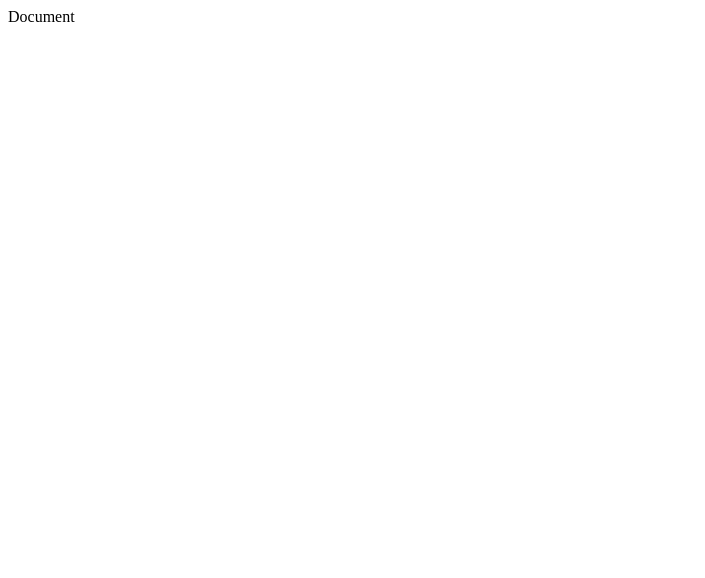
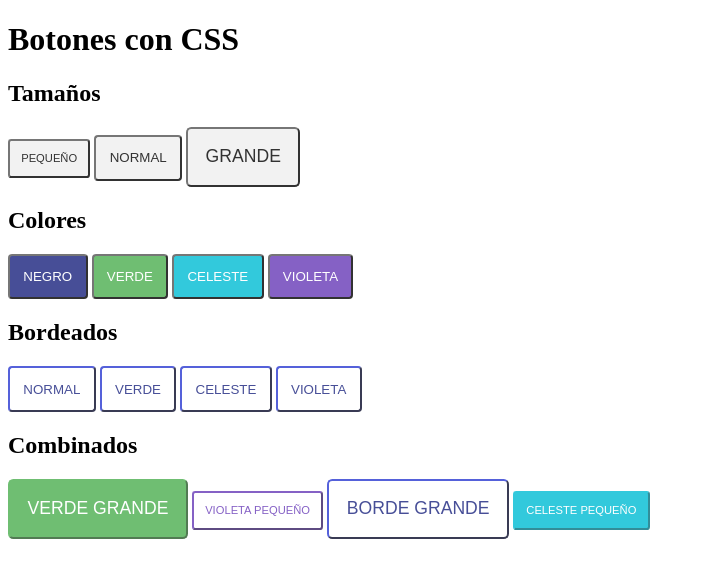
Before and after one commit to JC-Vasquez/Portafolio_PW0219_-00094918-, a plain HTML site: page Laboratorios/ Laboratorio_2/Laboratorio2_2/laboratorio_2.html in a window 1280 px wide. Shown: the whole page, without its empty margins (0-705 px from the left). Drawn offline with Linux system fonts and the light colour scheme.

Commit message:
Segundo Ejercicio Terminado

```diff
--- a/Laboratorios/ Laboratorio_2/Laboratorio2_2/laboratorio_2.css
+++ b/Laboratorios/ Laboratorio_2/Laboratorio2_2/laboratorio_2.css
@@ -0,0 +1,103 @@
+
+    /***************************************************
+    ** Sin modificar el HTML dado, aplique todas las **
+    ** reglas solicitadas                            **
+    ** PAra todos los selectores asegurar que los    **
+    ** botones tengan la clase btn                   **
+    ***************************************************/
+
+    /*
+        Sección General
+        Para los botones con la clase btn:
+            -Borde solido de 1px, color trasparente
+            -Radio de borde 0.3em
+            -Sin sombra
+            -padding interno de 1em:
+            -opacidad de 0.8
+            -Trasformar automáticamente el texto a mayúscula
+
+        Opcional:
+            -Aplicar en hover opacidad al 1.0
+    */
+button.btn {
+    border-color: solid transparent 1px ;
+    border-radius: 0.3em;
+    box-shadow: none;
+    padding: 1em;
+    opacity: 0.8;
+    text-transform: uppercase;
+}
+    /*
+        Sección Tamaños
+
+        Para los botones con clases btn y small:
+            -Tamaño de fuente de 0.7em
+
+        Para los botones con clases btn y big:
+            -Tamaño de fuente de 1.1em
+    */
+button.btn.small {
+    font-size: 0.7em;
+}
+
+button.btn.big {
+    font-size: 1.1em;
+}
+    /*
+        Sección Colores
+
+        Para todos los botones ccon clases referentes a colores:
+            -black: Fondo #1A237E; color de texto blanco
+            -green: Fondo #4CAF50; color de texto blanco
+            -sky: Fondo #00BCD4; color de texto blanco
+            -purple: Fondo #673AB7; color de texto blanco
+    */
+button.btn.black {
+background-color: #1A237E;
+color: white;
+}
+
+button.btn.green {
+    background-color: #4CAF50;
+    color: white;
+}
+button.btn.sky {
+    background-color: #00BCD4;
+    color: white;
+}
+
+button.btn.purple {
+    background-color: #673AB7;
+    color: white;
+}
+    /*
+        Sección Bordes
+
+        Para los botones btn con la clase border, en general;
+            -Fondo transparente
+            -Color de borde y texto -> #1A237E
+    */
+    button.btn.border {
+        background-color: transparent;
+        color: #1A237E;
+        border-color: #1A237E;
+    }
+    /*
+        Para los botones btn border que impliquen colores:
+            -green: Color de borde y texto -> #4CAF50
+            -sky: Color de borde y texto -> #00BCD4
+            -purple: Color de borde y texto -> #673AB7
+    */
+button.btn.green.big {
+    color: white;
+    border-color: #4CAF50;
+}
+button.btn.purple.small{
+    color: #673AB7;
+    border-color: #673AB7;
+}
+
+button.btn.small.sky{
+    color: white;
+    border-color: #00BCD4;
+}
--- a/Laboratorios/ Laboratorio_2/Laboratorio2_2/laboratorio_2.html
+++ b/Laboratorios/ Laboratorio_2/Laboratorio2_2/laboratorio_2.html
@@ -4,10 +4,55 @@
     <meta charset="UTF-8">
     <meta name="viewport" content="width=device-width, initial-scale=1.0">
     <meta http-equiv="X-UA-Compatible" content="ie=edge">
-    <link rel="stylesheet" href="laboratorio_2.css"
-    <title>Document</title>
+
+    <link rel="stylesheet" href="laboratorio_2.css">
+
+    <title>Botones</title>
 </head>
 <body>
+    <h1>
+        Botones con CSS
+    </h1>
 
+    <section>
+        <h2>
+            Tamaños
+        </h2>
+
+        <button class="btn small">Pequeño</button>
+        <button class="btn ">Normal</button>
+        <button class="btn big">Grande</button>
+    </section>
+
+    <section>
+        <h2>
+            Colores
+        </h2>
+
+        <button class="btn black"> Negro</button>
+        <button class="btn green"> Verde</button>
+        <button class="btn sky"> Celeste</button>
+        <button class="btn purple"> Violeta</button>
+    </section>
+
+    <section>
+        <h2>
+            Bordeados
+        </h2>
+
+        <button class="btn border">Normal</button>
+        <button class="btn border green"> Verde</button>
+        <button class="btn border sky"> Celeste</button>
+        <button class="btn border purple"> Violeta</button>
+    </section>
+
+    <h2>
+        Combinados
+    </h2>
+
+    <button class="btn green big"> Verde Grande</button>
+    <button class="btn border purple small">Violeta pequeño</button>
+    <button class="btn border big">Borde grande</button>
+    <button class="btn small sky">Celeste pequeño</button>
 </body>
 </html>
```
